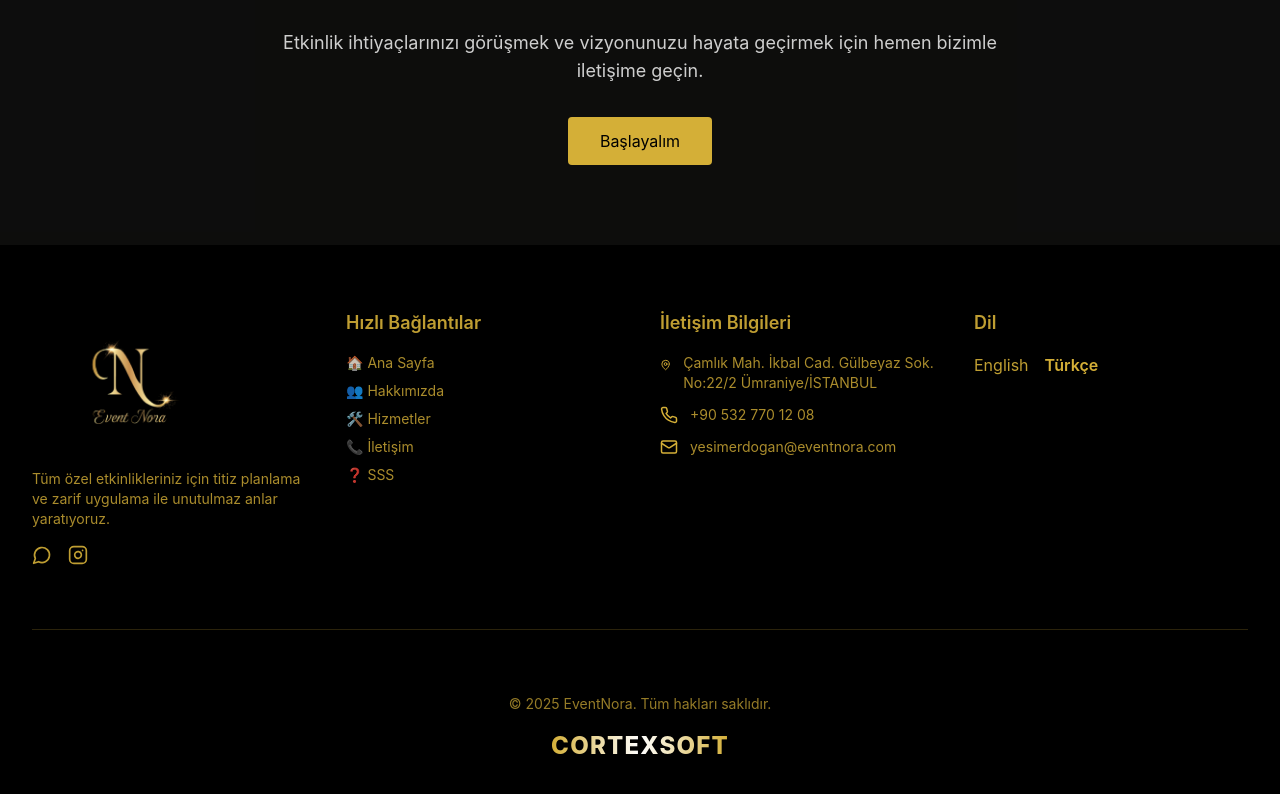
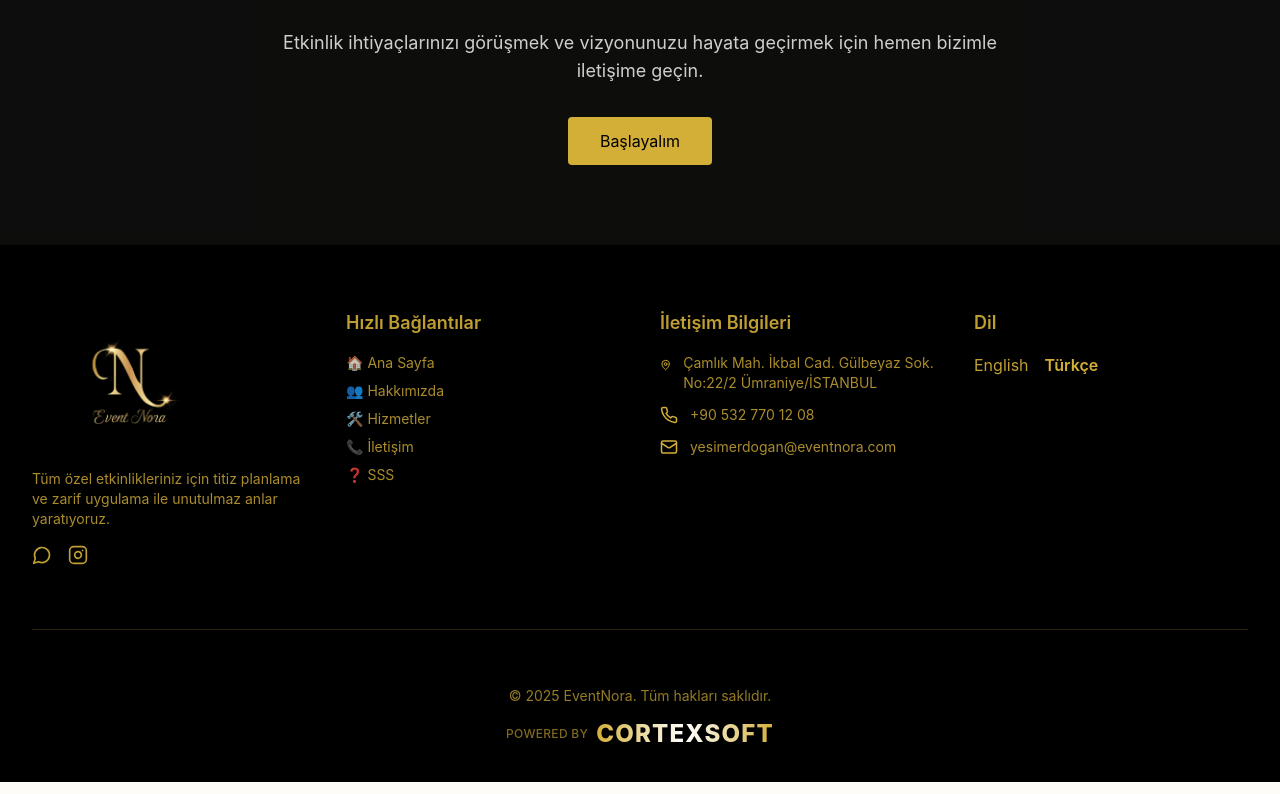
Before and after one commit to guzelberkay/EventNora, a React (Vite) app: page / in a window 1280 px wide. Shown: the part 1547-2341 px from the top of the page. Built offline with nearby package versions, Linux system fonts and the light colour scheme.

Commit message:
footer corrected

```diff
--- a/src/components/Footer.tsx
+++ b/src/components/Footer.tsx
@@ -86,8 +86,8 @@ const Footer = () => {
           <div className="border-t border-gold/20 pt-8 mt-8" />
 
           {/* Bottom Section with CORTEXSOFT Centered */}
-          <div className="mt-8 text-center">
-            <p className="text-sm text-gold/70 mb-4">
+          <div className="mt-6 text-center">
+            <p className="text-sm text-gold/70 mb-3">
               © {currentYear} EventNora. {t('All rights reserved.', 'Tüm hakları saklıdır.')}
             </p>
 
@@ -95,11 +95,17 @@ const Footer = () => {
                 href="https://www.cortexsoftdev.com"
                 target="_blank"
                 rel="noopener noreferrer"
-                className="inline-block text-center text-2xl font-extrabold tracking-wider text-transparent bg-clip-text bg-gradient-to-r from-gold via-white to-gold hover:scale-105 hover:brightness-125 transition-all duration-300"
+                className="inline-flex items-center justify-center gap-2 group"
             >
-               CORTEXSOFT
+    <span className="text-xs text-gold/60 tracking-wide uppercase font-medium group-hover:text-gold transition">
+      Powered by
+    </span>
+              <span className="text-xl sm:text-2xl font-extrabold tracking-wider text-transparent bg-clip-text bg-gradient-to-r from-gold via-white to-gold group-hover:brightness-125 transition-all duration-300">
+      CORTEXSOFT
+    </span>
             </a>
           </div>
+
         </div>
       </footer>
   );
```
